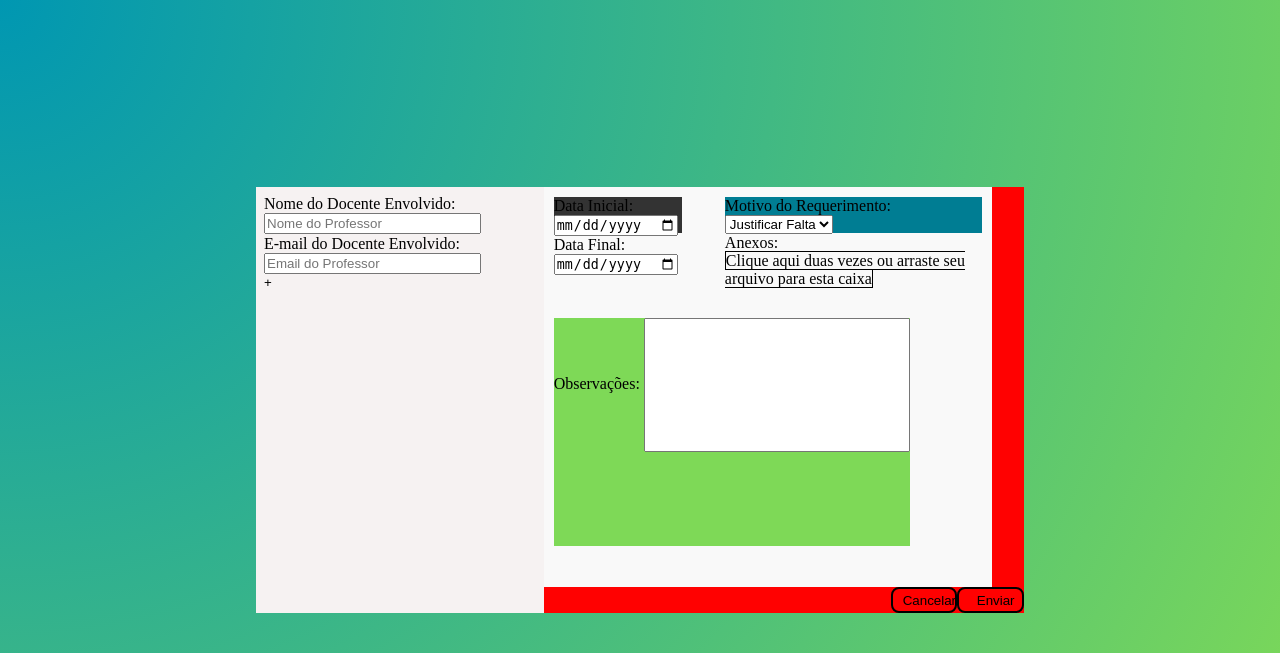
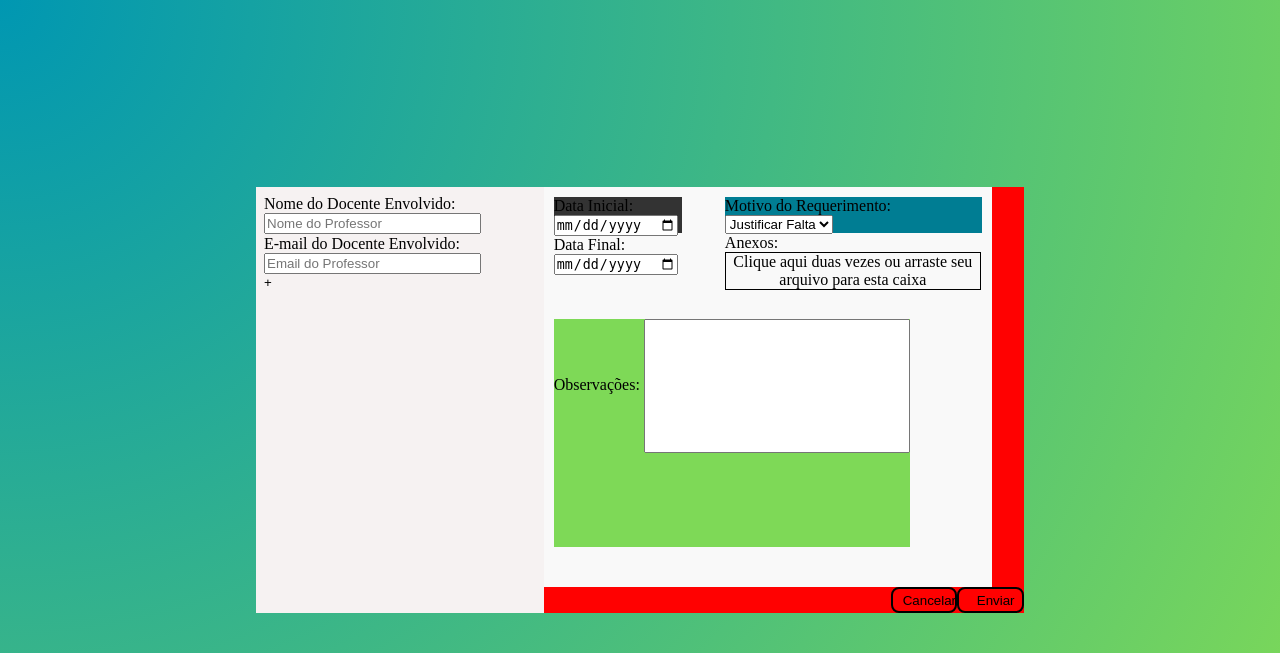
Before and after one commit to IanMRS/PI_Paranhos_Fabinho, a PHP site: page /REQUERIMENTO/novo.html in a window 1280 px wide. Shown: the top 653 px of the page. Run offline with PHP 8.4, Linux system fonts and the light colour scheme.

Commit message:
CSS DO NVO REQUERIMENTO

```diff
--- a/PROJETO INTEGRADOR/CSS/style.css
+++ b/PROJETO INTEGRADOR/CSS/style.css
@@ -215,8 +215,9 @@ p{
   display: none;
 }
 .selects .anexo{
+  display: block;
   align-self: center;
-  width: 5em;
+  width: 16em;
   border: 1px solid black;
   text-align: center;
 }
```
